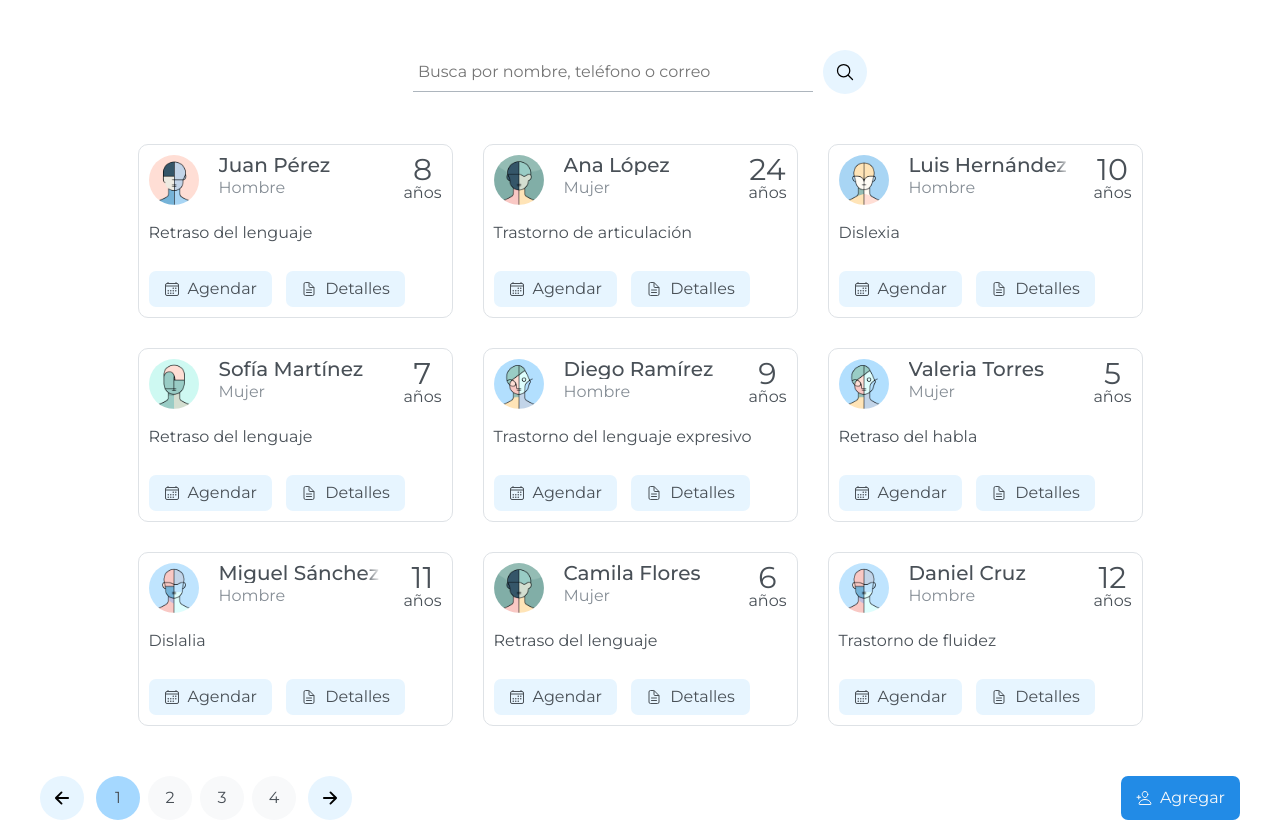
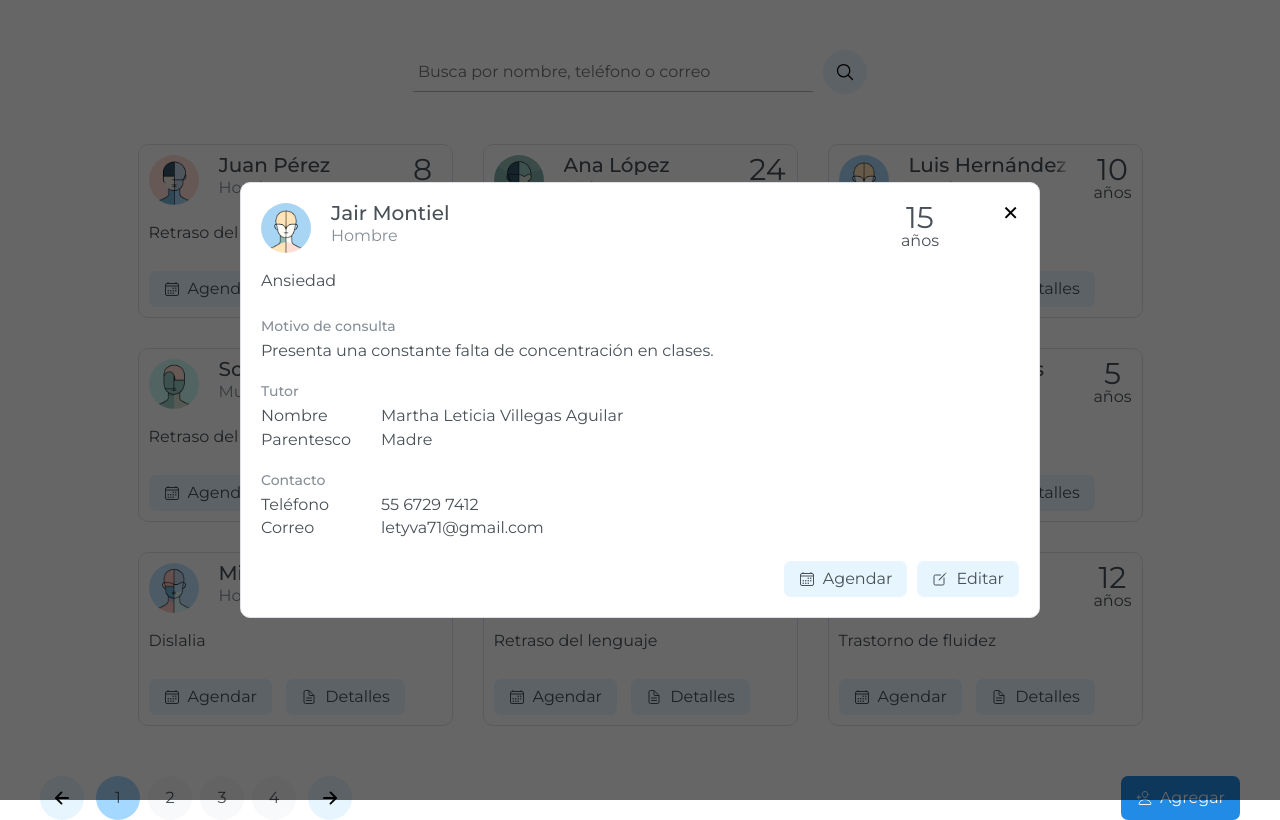
Before and after one commit to Jair-MV/NeuroFeedback, a website: page index.html in a window 1280 px wide. Drawn offline with nearby package versions, Linux system fonts and the light colour scheme; files that its build step writes are made by us from their sources.

Commit message:
feat: implement extended patient card markup

```diff
--- a/index.html
+++ b/index.html
@@ -70,6 +70,100 @@
                     >
                 </div>
             </div>
+
+            <div class="patient-overlay" role="dialog" aria-modal="true">
+                <article class="patient-card patient-card--extended">
+                    <header
+                        class="patient-card__header u-display u-gap"
+                        style="--display-value: flex; --gap-value: 2rem"
+                    >
+                        <img src="img/ui-face-1.jpg" alt="Patient photo" />
+
+                        <div>
+                            <p class="patient-card__name">Jair Montiel</p>
+                            <p class="patient-card__gender">Hombre</p>
+                        </div>
+
+                        <p class="age">
+                            <span>15</span>
+                            <span>años</span>
+                        </p>
+
+                        <button
+                            type="button"
+                            class="patient-card__close"
+                            aria-label="Cerrar"
+                        >
+                            ✕
+                        </button>
+                    </header>
+
+                    <section class="patient-card__section">
+                        <p class="patient-card__diagnosis">Ansiedad</p>
+                    </section>
+
+                    <section class="patient-card__section">
+                        <h3 class="patient-card__section-title">
+                            Motivo de consulta
+                        </h3>
+                        <p>
+                            Presenta una constante falta de concentración en
+                            clases.
+                        </p>
+                    </section>
+
+                    <section class="patient-card__section">
+                        <h3 class="patient-card__section-title">Tutor</h3>
+
+                        <dl class="patient-card__list">
+                            <div>
+                                <dt>Nombre</dt>
+                                <dd>Martha Leticia Villegas Aguilar</dd>
+                            </div>
+                            <div>
+                                <dt>Parentesco</dt>
+                                <dd>Madre</dd>
+                            </div>
+                        </dl>
+                    </section>
+
+                    <section class="patient-card__section">
+                        <h3 class="patient-card__section-title">Contacto</h3>
+
+                        <dl class="patient-card__list">
+                            <div>
+                                <dt>Teléfono</dt>
+                                <dd>
+                                    <a href="tel:5567297412">55 6729 7412</a>
+                                </dd>
+                            </div>
+                            <div>
+                                <dt>Correo</dt>
+                                <dd>
+                                    <a href="mailto:letyva71@gmail.com">
+                                        letyva71@gmail.com
+                                    </a>
+                                </dd>
+                            </div>
+                        </dl>
+                    </section>
+
+                    <footer
+                        class="patient-card__footer u-display u-gap"
+                        style="--display-value: flex; --gap-value: 1rem"
+                    >
+                        <a href="#" class="button">
+                            <ion-icon name="calendar-outline"></ion-icon>
+                            Agendar
+                        </a>
+
+                        <a href="#" class="button">
+                            <ion-icon name="create-outline"></ion-icon>
+                            Editar
+                        </a>
+                    </footer>
+                </article>
+            </div>
         </main>
 
         <!-- Icons -->
--- a/sass/components/_patient-card.scss
+++ b/sass/components/_patient-card.scss
@@ -1,3 +1,15 @@
+.patient-overlay {
+    position: fixed;
+    inset: 0;
+    background-color: rgba(0, 0, 0, 0.6);
+
+    display: flex;
+    align-items: center;
+    justify-content: center;
+
+    z-index: 1000;
+}
+
 .patient-card {
     padding: 1rem;
     border: 1px solid var(--clr-gray-3);
@@ -37,4 +49,54 @@
     &__diagnosis {
         margin-bottom: 3rem;
     }
+
+    &--extended {
+        min-width: 80rem;
+        max-height: 90vh;
+        padding: 2rem;
+
+        background-color: #fff;
+    }
+
+    &__header {
+        position: relative;
+        margin-bottom: 2rem;
+        padding-right: 8rem;
+    }
+
+    &__close {
+        position: absolute;
+        top: 0;
+        right: 0;
+
+        background: none;
+        border: none;
+        font-size: 2rem;
+        cursor: pointer;
+    }
+
+    &__section {
+        margin-bottom: 2.5rem;
+    }
+
+    &__section-title {
+        margin-bottom: 1rem;
+        font-size: 1.4rem;
+        font-weight: 500;
+        color: var(--clr-gray-6);
+    }
+
+    &__list {
+        display: grid;
+        row-gap: 0.75rem;
+    }
+
+    &__list div {
+        display: grid;
+        grid-template-columns: 120px 1fr;
+    }
+
+    &__footer {
+        justify-content: flex-end;
+    }
 }
```
